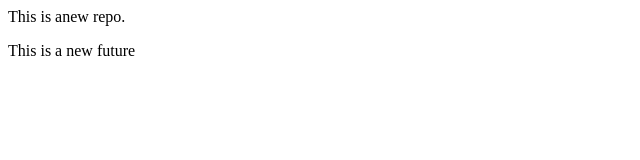
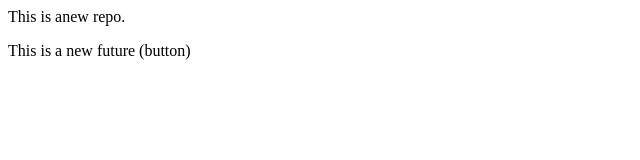
Before and after one commit to revanth2004-k/localrepo, a plain HTML site: page index.html in a window 1280 px wide. Shown: the full height of the page, 0-640 px from the left. Drawn offline with Linux system fonts and the light colour scheme.

Commit message:
Add button

```diff
--- a/index.html
+++ b/index.html
@@ -1,2 +1,2 @@
 <p>This is anew repo.</p>
-<p>This is a new future</p>
+<p>This is a new future (button)</p>
```
